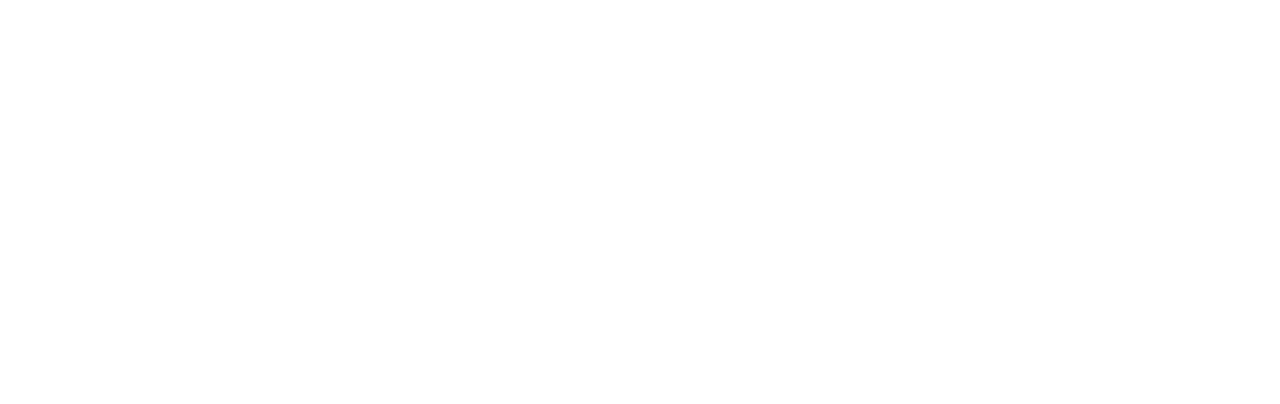
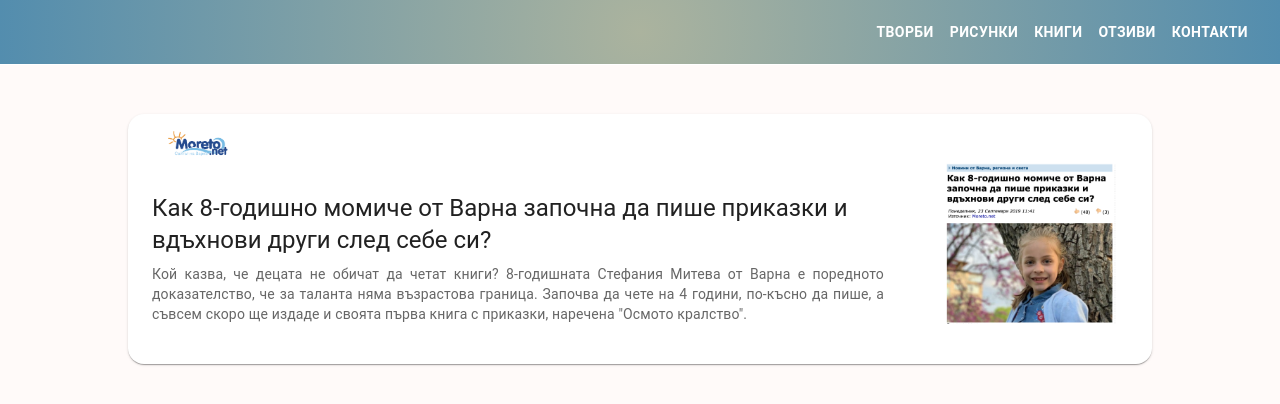
Before and after one commit to mitevdimitar/stefi-miteva, a React (Create React App) app: page /feedback in a window 1280 px wide. Before the commit this address had no page. Shown: the top 404 px of the page. Built offline with nearby package versions, Linux system fonts and the light colour scheme.

Commit message:
create feedback card

```diff
--- a/src/components/Navigation.tsx
+++ b/src/components/Navigation.tsx
@@ -3,6 +3,7 @@
 import Stories from '../pages/Stories';
 import Illustrations from '../pages/Illustrations';
 import Books from '../pages/Books';
+import Feedback from '../pages/Feedback';
 
 export default function Navigation() {
   return (
@@ -11,6 +12,7 @@
         <Route path="/stories" element={<Stories />} />
         <Route path="/illustrations" element={<Illustrations />} />
         <Route path="/books" element={<Books />} />
+        <Route path="/feedback" element={<Feedback />} />
         <Route path="/" element={<Home />} />
       </Routes>
     </Router>
--- /dev/null
+++ b/src/pages/Feedback.tsx
@@ -0,0 +1,88 @@
+import Layout from '../components/Layout';
+import {
+  Card,
+  Grid,
+  CardHeader,
+  CardMedia,
+  CardContent,
+  Typography,
+  Box,
+} from '@mui/material';
+
+function Feedback() {
+  return (
+    <Layout isHome={false}>
+      <Grid>
+        <Card
+          sx={{
+            width: '100%',
+            minHeight: 250,
+            display: 'flex',
+            alignItems: 'flex-end',
+            justifyContent: 'space-between',
+            position: 'relative',
+            padding: 3,
+            borderRadius: 4,
+          }}
+        >
+          <img
+            src={require('../img/moreto-logo.png')}
+            alt="moreto logo"
+            height="30px"
+            style={{ position: 'absolute', top: 15, left: 40 }}
+          />
+          <Box sx={{ width: '75%' }}>
+            <CardHeader
+              title="Как 8-годишно момиче от Варна започна да пише приказки и вдъхнови други след себе си?
+"
+              sx={{
+                padding: 0,
+                paddingBottom: 1,
+              }}
+            />
+            <CardContent sx={{ padding: 0, paddingBottom: '16px !important' }}>
+              <Typography
+                variant="body2"
+                color="text.secondary"
+                align="justify"
+              >
+                Кой казва, че децата не обичат да четат книги? 8-годишната
+                Стефания Митева от Варна е поредното доказателство, че за
+                таланта няма възрастова граница. Започва да чете на 4 години,
+                по-късно да пише, а съвсем скоро ще издаде и своята първа книга
+                с приказки, наречена "Осмото кралство".
+              </Typography>
+            </CardContent>
+          </Box>
+          <Box
+            pb={2}
+            sx={{
+              width: '20%',
+              height: '100%',
+              display: 'flex',
+              alignItems: 'center',
+            }}
+          >
+            <CardMedia
+              sx={{
+                padding: '0 12px',
+                cursor: 'pointer',
+                maxHeight: '200',
+              }}
+              component="img"
+              image={require('../img/moreto.png')}
+              alt="Moreto article"
+              onClick={() =>
+                window.open(
+                  'https://www.moreto.net/novini.php?n=405075&fbclid=IwAR3rzaOajfjYgHWf3G4cWepBOplL3eNmj5OBF8955Hac5WqlKsVfwVUqc1U'
+                )
+              }
+            />
+          </Box>
+        </Card>
+      </Grid>
+    </Layout>
+  );
+}
+
+export default Feedback;
```
Also changed, not shown: src/img/moreto-logo.png (added), src/img/moreto.png (added).
